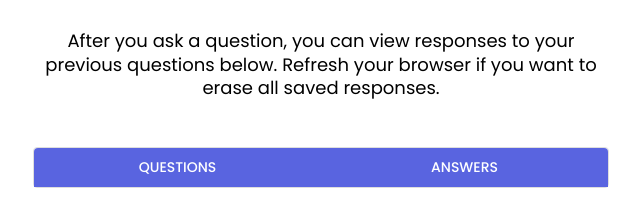
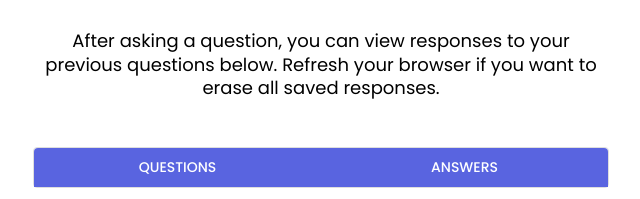
Before and after one commit to MSPayneII/foundations-capstone, a website: page client/index.html in a window 1280 px wide. Shown: the part 1068-1267 px from the top of the page, 319-959 px from the left. Drawn offline with nearby package versions, Linux system fonts and the light colour scheme; no server answers.

Commit message:
updating html

```diff
--- a/client/index.html
+++ b/client/index.html
@@ -69,7 +69,7 @@
         <section class="saved-responses">
           <h2 class="response-ul-title">Saved Responses</h2>
           <p class="description">
-            After you ask a question, you can view responses to your previous
+            After asking a question, you can view responses to your previous
             questions below. Refresh your browser if you want to erase all saved
             responses.
           </p>
```
